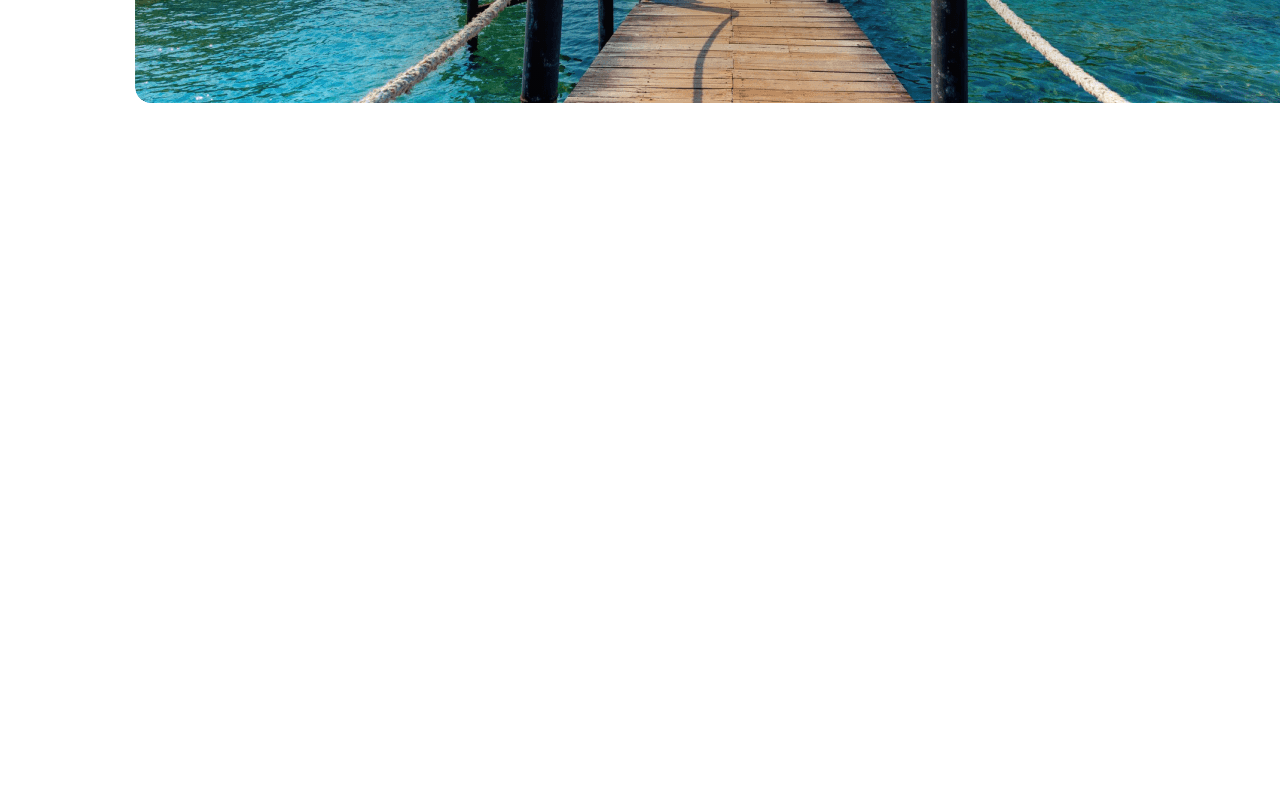
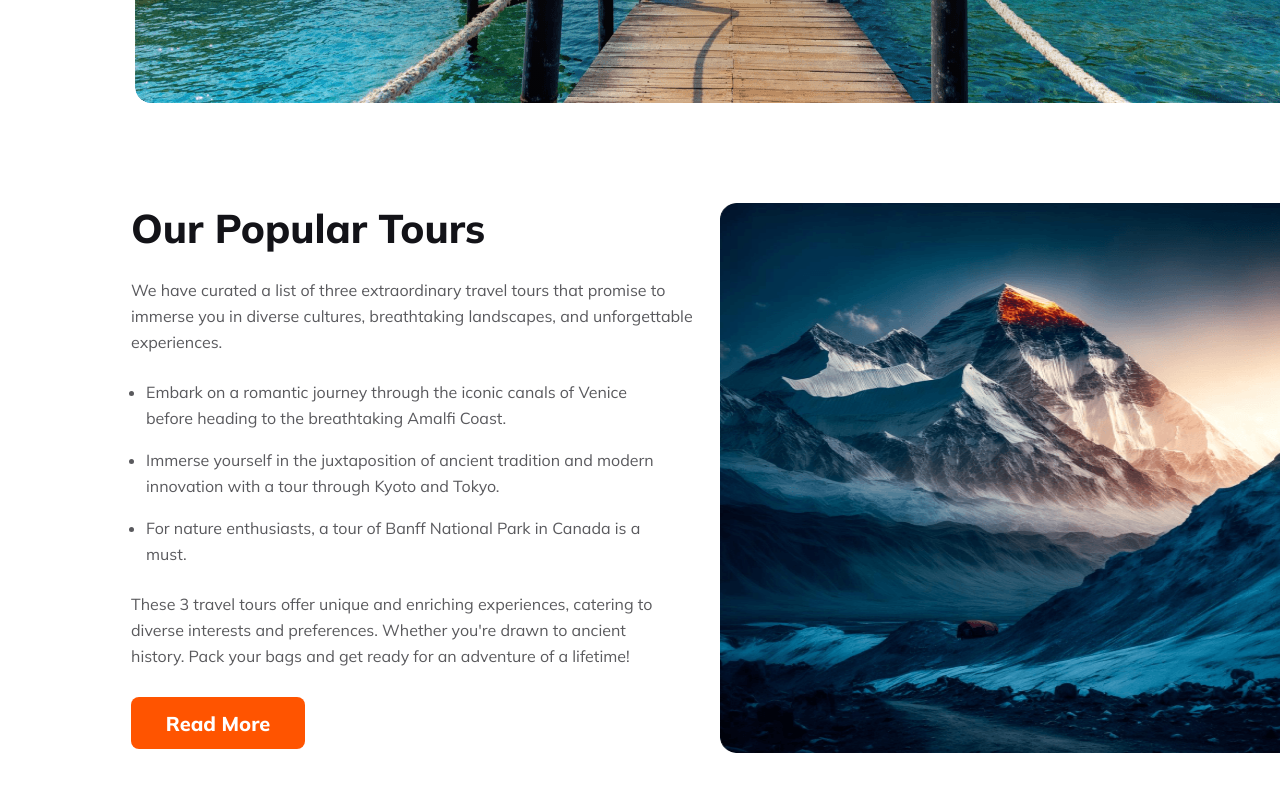
Before and after one commit to sakibsazal/Assignment-2, a plain HTML site: page index.html in a window 1280 px wide. Shown: the part 542-1334 px from the top of the page. Drawn offline with nearby package versions, Linux system fonts and the light colour scheme.

Commit message:
added section 2

```diff
--- a/index.html
+++ b/index.html
@@ -55,11 +55,35 @@
                 </select>
                 <a href=""> <button class="button">Find Now</button></a>
             </div>
+        </section>
+
+        <section class="section2">
+            <div class="text-container">
+               <h2>Our Popular Tours</h2>
+
+                <p class="tour-paragraph1">We have curated a list of three extraordinary travel tours that promise to immerse you in diverse cultures, breathtaking landscapes, and unforgettable experiences.</p>
+                <ul class="text-ul">
+                    <li>Embark on a romantic journey through the iconic canals of Venice before heading to the breathtaking Amalfi Coast.</li>
+                    <li class="text-li">Immerse yourself in the juxtaposition of ancient tradition and modern innovation with a tour through Kyoto and Tokyo.</li>
+                   <li>For nature enthusiasts, a tour of Banff National Park in Canada is a must.</li>
 
 
+                </ul>
+                 <p class="tour-paragraph2">These 3 travel tours offer unique and enriching experiences, catering to diverse interests and preferences. Whether you're drawn to ancient history. Pack your bags and get ready for an adventure of a lifetime!<p>
+              <button  class="button2">Read More</button>
+            </div>
+            <div class="image2">
+              <img src="/Images/Rectangle 4.png" alt="">
+
+            </div>
         </section>
 
-        </select>
     </main>
+
+
+
+
+
+
 </body>
 </html>
--- a/styles/style.css
+++ b/styles/style.css
@@ -100,16 +100,17 @@ body {
     border-radius: 16px;
 }
 
-.banner-section{
+.banner-section {
     width: 1170px;
     height: 500px;
     flex-shrink: 0;
     /* border: 2px solid rgb(184, 170, 21);*/
-    background-image:  linear-gradient(180deg, rgba(19, 19, 24, 0.80) 0%, rgba(19, 19, 24, 0.00) 100%), url(/Images/Group\ 13\ \(1\)\ \(1\).png);
+    background-image: linear-gradient(180deg, rgba(19, 19, 24, 0.80) 0%, rgba(19, 19, 24, 0.00) 100%), url(/Images/Group\ 13\ \(1\)\ \(1\).png);
     border-radius: 16px;
-    margin: 50px auto;}
+    margin: 50px auto;
+}
 
-.banner-heading{
+.banner-heading {
     color: #FFF;
     font-family: Mulish;
     font-size: 64px;
@@ -117,11 +118,12 @@ font-style: normal;
     font-weight: 800;
     line-height: normal;
     padding-top: 106px;
-padding-left:287px ;
+    padding-left: 287px;
     padding-right: 287px;
     padding-bottom: 24px;
 }
-.banner-para{
+
+.banner-para {
     width: 676px;
 
     color: #FFF;
@@ -133,7 +135,8 @@ font-weight: 400;
     line-height: 26px;
     margin-left: 247px;
 }
-.frame1{
+
+.frame1 {
     width: 800px;
     height: 84px;
     display: inline-flex;
@@ -145,7 +148,8 @@ background: rgba(255, 255, 255, 0.30);
 
     margin: 48px 185px 106px 185px;
 }
-#manu{
+
+#manu {
     width: 174px;
     height: 52px;
     flex-shrink: 0;
@@ -159,7 +163,8 @@ font-style: normal;
     font-weight: 400;
     line-height: normal;
 }
-.button{
+
+.button {
     width: 174px;
     height: 52px;
     flex-shrink: 0;
@@ -174,5 +179,97 @@ font-weight: 700;
     line-height: normal;
     background-image: url(/Images/Frame.png);
     background-repeat: no-repeat;
-background-position: 14px 14px ;
+    background-position: 14px 14px;
 }
+
+
+/*section2*/
+.section2 {
+    max-width: 1178px;
+    max-height: 550px;
+    background-color: #fff;
+    margin: 100px auto;
+    display: flex;
+    /*border: 2px solid tomato;*/
+}
+
+.text-container {
+   /* border: 2px solid yellow;*/
+    width: 50%;
+    text-align: left;
+}
+.text-container h2{
+    color: #131318;
+text-align: left;
+font-family: Mulish;
+font-size: 40px;
+font-style: normal;
+font-weight: 800;
+line-height: normal;
+}
+.tour-paragraph1{
+    width: 577px;
+    color: rgba(19, 19, 24, 0.70);
+font-family: Mulish;
+font-size: 16px;
+font-style: normal;
+font-weight: 400;
+line-height: 26px;
+padding: 24px 0px;
+
+}
+.tour-paragraph2{
+    width: 530px;
+    color: #5A5A5D;
+font-family: Mulish;
+font-size: 16px;
+font-style: normal;
+font-weight: 400;
+line-height: 26px;
+padding: 24px 0px 28px 0px;
+}
+.text-ul{
+    width: 525px;
+
+    color: rgba(19, 19, 24, 0.70);
+font-family: Mulish;
+font-size: 16px;
+font-style: normal;
+font-weight: 400;
+line-height: 26px;
+padding-left: 15px;
+}
+.text-li{
+    padding: 16px 0px;
+}
+.button2{
+    width: 174px;
+height: 52px;
+flex-shrink: 0;
+color: #FFF;
+text-align: center;
+font-family: Mulish;
+font-size: 20px;
+font-style: normal;
+font-weight: 800;
+line-height: normal;
+border-radius: 8px;
+background: #FF5400;
+border: none;
+}
+.image2{
+
+    width: 50%;
+
+    border-radius: 16px;
+    background:lightgray 50% / cover no-repeat;
+
+    }
+
+    .image2 img{
+        width: 100%;
+        max-height: 550px;
+        flex-shrink: 0;
+        border-radius: 16px;
+
+    }
```
Lines whose indentation alone changed are shown as unchanged.
